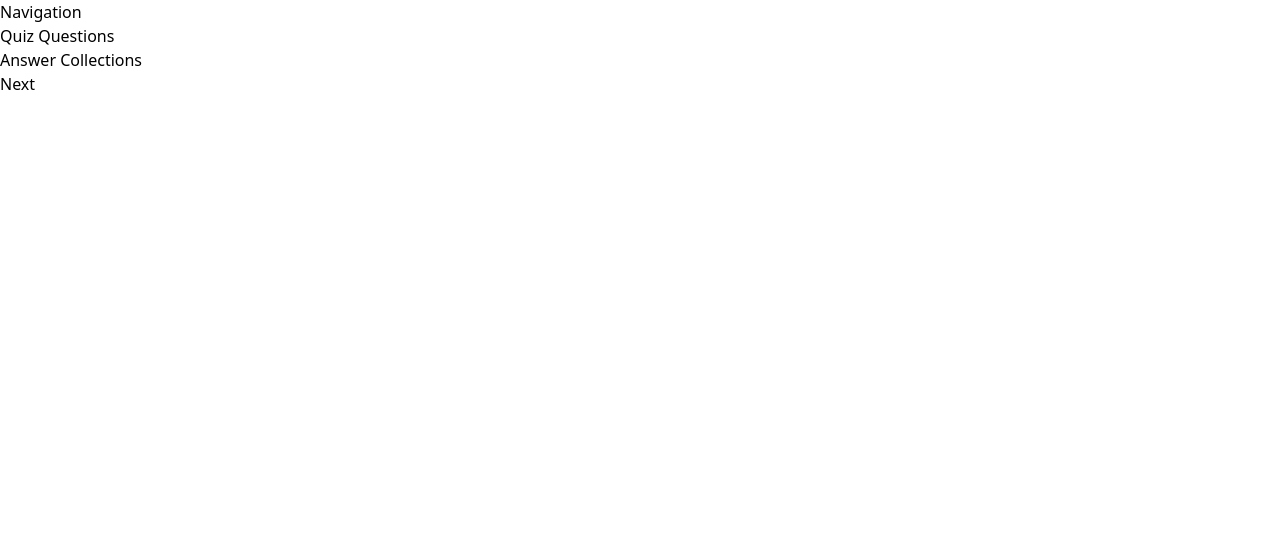
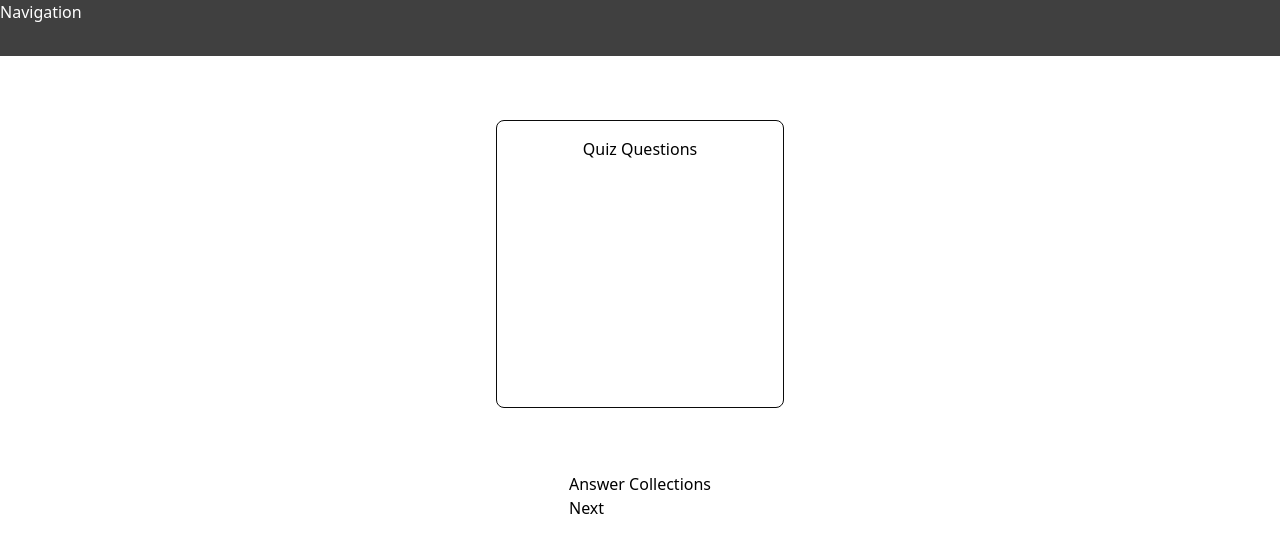
Before and after one commit to JosueSalazaku/quiz-app-typescript, a website built with Vite: page index.html in a window 1280 px wide. Built offline with nearby package versions, Linux system fonts and the light colour scheme.

Commit message:
Create questions section

```diff
--- a/index.html
+++ b/index.html
@@ -9,9 +9,11 @@
   </head>
   <body>
     <div id="app">
-      <main class="h-full w-full flex flex-col">
-        <nav>Navigation</nav>
-        <section>Quiz Questions</section>
+      <main class="h-full w-full gap-16 flex flex-col justify-center items-center">
+        <nav class="h-14 w-full bg-neutral-700 text-white">Navigation</nav>
+        <section id="qiestions-display" class="h-72 py-4 w-72 gap-2 flex flex-col justify-start items-center border border-neutral-950 rounded-lg">
+          Quiz Questions
+        </section>
         <section>Answer Collections
           <div>
             <button>Next</button>
```
